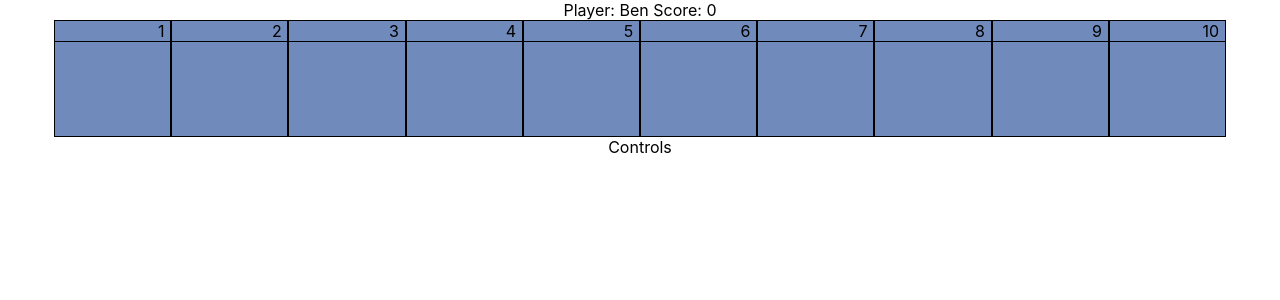
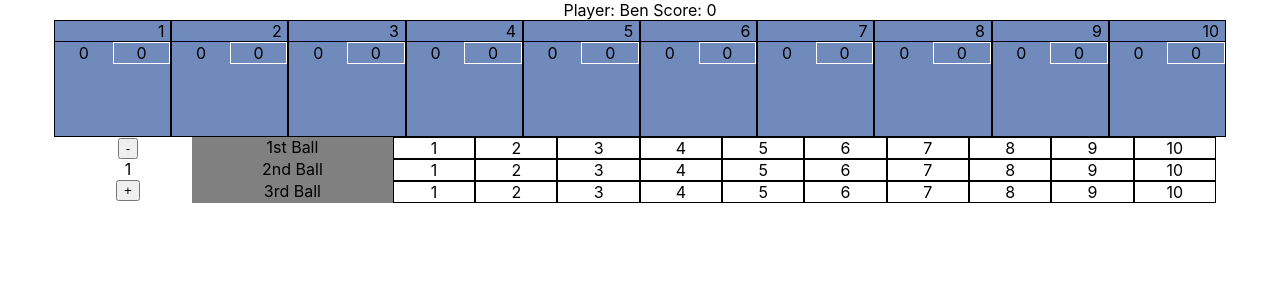
Before and after one commit to TinTooth/BowlingReact, a React (Create React App) app: page / in a window 1280 px wide. Shown: the top 300 px of the page. Built offline with nearby package versions, Linux system fonts and the light colour scheme.

Commit message:
Controls Bar is functional. Can set pins knocked down in each frame

```diff
--- a/src/components/Frame/Frame.css
+++ b/src/components/Frame/Frame.css
@@ -10,3 +10,29 @@
     border-bottom: solid 1px black;
     padding-right: 5%;
 }
+
+.ball-row {
+    width: 100%;
+    display: flex;
+    flex-wrap: nowrap;
+    flex-direction: row;
+}
+
+.ball1 {
+    width: 50%;
+    border: solid 1px transparent;
+}
+
+.ball2 {
+    width: 50%;
+    border: solid 1px white;
+}
+.ball3 {
+    width: 50%;
+    border: solid 1px rgb(237, 240, 87);
+}
+
+.frame-total {
+    color: brown;
+    width: 50%;
+}
--- a/src/components/Frame/Frame.jsx
+++ b/src/components/Frame/Frame.jsx
@@ -4,7 +4,25 @@ const Frame = ({frame}) => {
     return (
         <div className="frame">
             <div className="frame-number">{frame.frameNumber+1}</div>
-            <div></div>
+            <div className="ball-row">
+
+                {frame.ball1bowled ? (
+                    <div className="ball1">{frame.ball1}</div>
+                    ): ( <div className="ball1"></div>) }
+
+                {frame.ball1bowled ? (
+                    <div className="ball2">{frame.ball2}</div>
+                    ): ( <div className="ball2"></div>) }
+
+            </div>
+            <div className="ball-row">
+                {frame.ball3bowled ? (
+                    <div className="ball3">{frame.ball3}</div>
+                    ): ( <div className="ball1"></div>) }
+                {frame.framescored ? (
+                    <div className="frame-total">{frame.frametotal}</div>
+                    ): ( <div className="frame-total"></div>) }
+            </div>
         </div>
 
      );
--- /dev/null
+++ b/src/components/InputControls/InputControls.css
@@ -0,0 +1,29 @@
+.control-bar {
+    display: flex;
+    flex-wrap: nowrap;
+    flex-direction: row;
+    justify-content: center;
+}
+
+.frame-controls {
+    width: 10%;
+}
+
+.ball-controls {
+    width: 80%;
+}
+
+.ball {
+    width: 20%;
+    background-color: gray;
+}
+
+.ball-button {
+    width: 8%;
+    border: solid 1px black
+}
+
+.ball-button:hover {
+    background-color: black;
+    color: white;
+}
--- a/src/components/InputControls/InputControls.jsx
+++ b/src/components/InputControls/InputControls.jsx
@@ -1,7 +1,92 @@
-const InputControls = () => {
+import {useState} from "react"
+import "./InputControls.css"
+const InputControls = ({frames, setframes}) => {
+    const [currentFrame, setcurrentFrame] = useState(0);
+
+    const downFrame = () => {
+        if (currentFrame != 0) {
+            setcurrentFrame(currentFrame-1);
+        }
+    }
+    const upFrame = () => {
+        if (currentFrame != 9) {
+            setcurrentFrame(currentFrame+1);
+        }
+    }
+
+    const setBall1 = (e) => {
+        console.log(e)
+        frames[currentFrame].ball1 = e.target.id
+        frames[currentFrame].ball1bowled = true
+        let newFrames = [...frames];
+        setframes(newFrames);
+    }
+    const setBall2 = (e) => {
+        console.log(e)
+        frames[currentFrame].ball2 = e.target.id
+        frames[currentFrame].ball2bowled = true
+        let newFrames = [...frames];
+        setframes(newFrames);
+    }
+    const setBall3 = (e) => {
+        console.log(e)
+        frames[currentFrame].ball3 = e.target.id
+        frames[currentFrame].ball3bowled = true
+        let newFrames = [...frames];
+        setframes(newFrames);
+    }
 
     return (
-        <div> Controls</div>
+        <div className = "control-bar">
+            <div className="frame-controls">
+                <button onClick = {downFrame}>-</button>
+                <div>{currentFrame+1}</div>
+                <button onClick = {upFrame}>+</button>
+            </div>
+            <div className="ball-controls">
+                <div className="ball-row">
+                    <div className="ball"> 1st Ball</div>
+                    <div className="ball-button" id = '1' onClick = {setBall1}>1</div>
+                    <div className="ball-button" id = '2' onClick = {setBall1}>2</div>
+                    <div className="ball-button" id = '3' onClick = {setBall1}>3</div>
+                    <div className="ball-button" id = '4' onClick = {setBall1}>4</div>
+                    <div className="ball-button" id = '5' onClick = {setBall1}>5</div>
+                    <div className="ball-button" id = '6' onClick = {setBall1}>6</div>
+                    <div className="ball-button" id = '7' onClick = {setBall1}>7</div>
+                    <div className="ball-button" id = '8' onClick = {setBall1}>8</div>
+                    <div className="ball-button" id = '9' onClick = {setBall1}>9</div>
+                    <div className="ball-button" id = '10' onClick = {setBall1}>10</div>
+                </div>
+                <div className="ball-row">
+                <div className="ball"> 2nd Ball</div>
+                    <div className="ball-button" id = '1' onClick = {setBall2}>1</div>
+                    <div className="ball-button" id = '2' onClick = {setBall2}>2</div>
+                    <div className="ball-button" id = '3' onClick = {setBall2}>3</div>
+                    <div className="ball-button" id = '4' onClick = {setBall2}>4</div>
+                    <div className="ball-button" id = '5' onClick = {setBall2}>5</div>
+                    <div className="ball-button" id = '6' onClick = {setBall2}>6</div>
+                    <div className="ball-button" id = '7' onClick = {setBall2}>7</div>
+                    <div className="ball-button" id = '8' onClick = {setBall2}>8</div>
+                    <div className="ball-button" id = '9' onClick = {setBall2}>9</div>
+                    <div className="ball-button" id = '10' onClick = {setBall2}>10</div>
+                </div>
+                <div className="ball-row">
+                <div className="ball"> 3rd Ball</div>
+                    <div className="ball-button" id = '1' onClick = {setBall3}>1</div>
+                    <div className="ball-button" id = '2' onClick = {setBall3}>2</div>
+                    <div className="ball-button" id = '3' onClick = {setBall3}>3</div>
+                    <div className="ball-button" id = '4' onClick = {setBall3}>4</div>
+                    <div className="ball-button" id = '5' onClick = {setBall3}>5</div>
+                    <div className="ball-button" id = '6' onClick = {setBall3}>6</div>
+                    <div className="ball-button" id = '7' onClick = {setBall3}>7</div>
+                    <div className="ball-button" id = '8' onClick = {setBall3}>8</div>
+                    <div className="ball-button" id = '9' onClick = {setBall3}>9</div>
+                    <div className="ball-button" id = '10' onClick = {setBall3}>10</div>
+
+                </div>
+            </div>
+        </div>
+
      );
 }
 
--- a/src/components/Player/Player.jsx
+++ b/src/components/Player/Player.jsx
@@ -6,8 +6,13 @@ class Frame {
     constructor (frameNumber) {
         this.frameNumber = frameNumber
         this.ball1 = 0
+        this.ball1bowled = true
         this.ball2 = 0
+        this.ball2bowled = false
         this.ball3 = 0
+        this.ball3bowled = false
+        this.frametotal = 0
+        this.framescored = false
     }
 
 }
@@ -30,7 +35,7 @@ const Player = ({name}) => {
         <>
         <div>Player: {player} Score: {total}</div>
         <ScoreCard frames = {frames}></ScoreCard>
-        <InputControls></InputControls>
+        <InputControls frames = {frames} setframes = {setframes}></InputControls>
         </>
       );
 }
```
